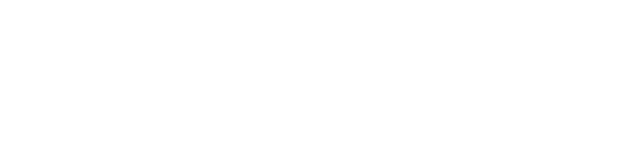
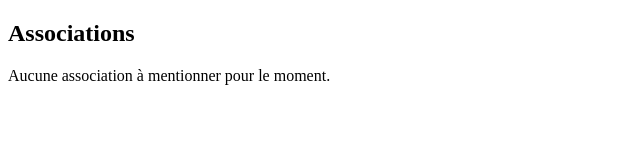
Before and after one commit to Mori-2006/mon-cv, a plain HTML site: page index.html in a window 1280 px wide. Shown: the whole page, without its empty margins (0-640 px from the left). Drawn offline with Linux system fonts and the light colour scheme.

Commit message:
mise en place de la section associations

```diff
--- a/index.html
+++ b/index.html
@@ -9,6 +9,10 @@
 </head>
 
 <body>
+    <section id="associations">
+        <h2>Associations</h2>
+        <p>Aucune association à mentionner pour le moment.</p>
+    </section>
 
 </body>
 
```
